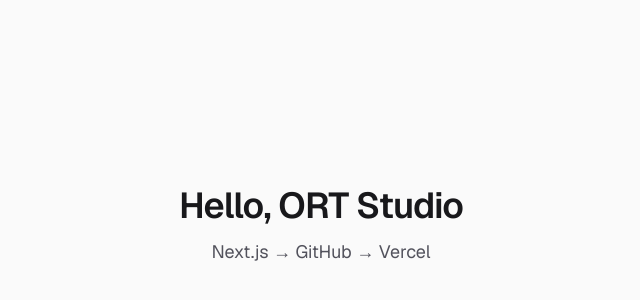
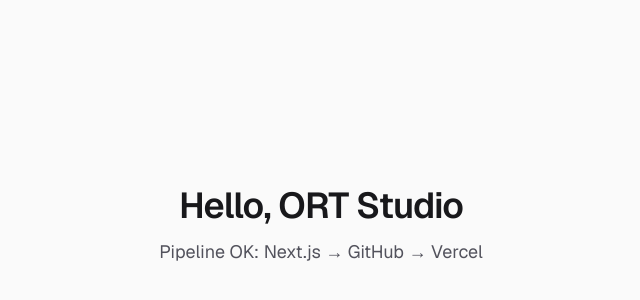
Before and after one commit to dimivash1987-bit/ortstudio, a Next.js app: page / in a window 1280 px wide. Shown: the part 174-474 px from the top of the page, without its empty margins (319-959 px from the left). Built offline with nearby package versions, Linux system fonts and the light colour scheme.

Commit message:
Verify GitHub to Vercel auto-deploy pipeline.
Co-authored-by: Cursor <cursoragent@cursor.com>

```diff
--- a/src/app/page.tsx
+++ b/src/app/page.tsx
@@ -5,7 +5,7 @@ export default function Home() {
         Hello, ORT Studio
       </h1>
       <p className="mt-3 text-lg text-zinc-600 dark:text-zinc-400">
-        Next.js → GitHub → Vercel
+        Pipeline OK: Next.js → GitHub → Vercel
       </p>
     </main>
   );
```
Also changed, not shown: 1 other file (tests, documents, lock files or other folders).
